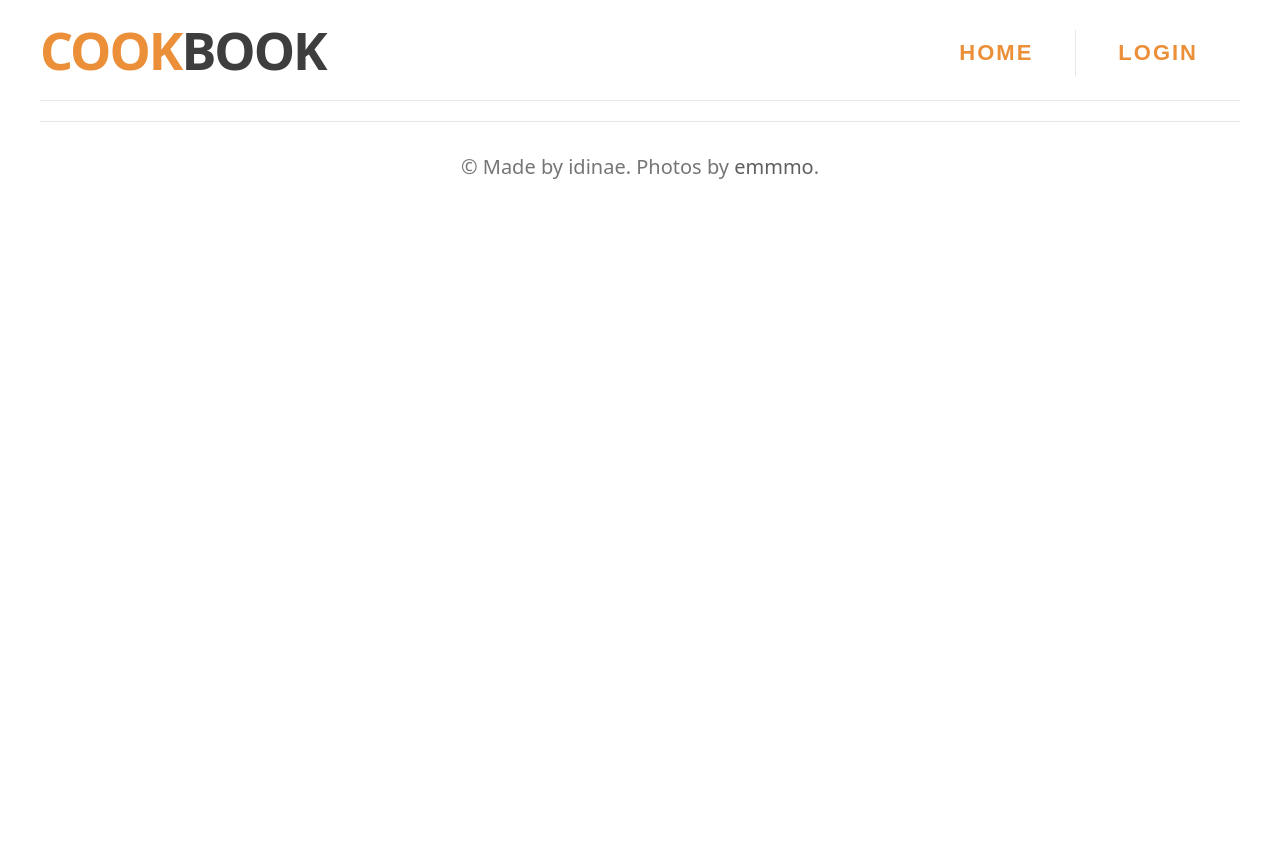
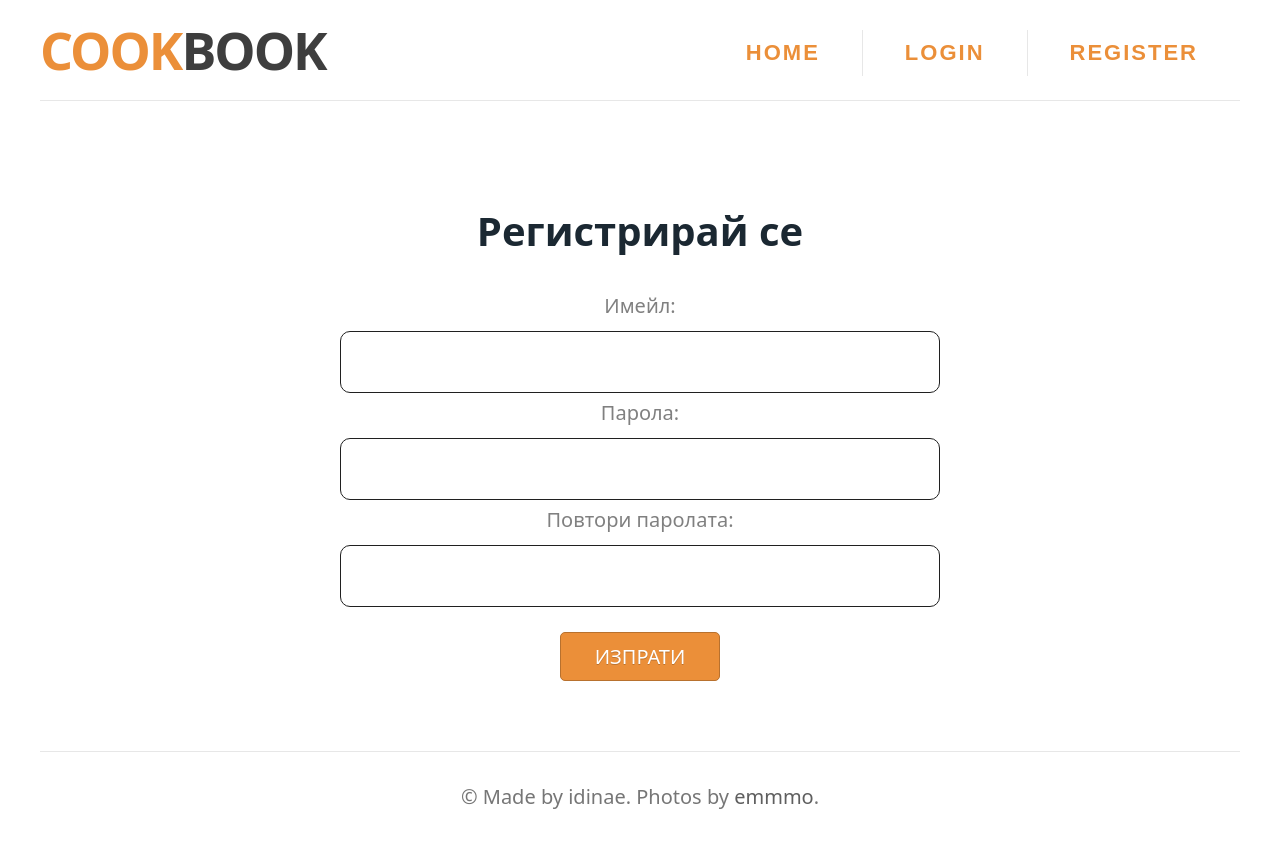
Before and after one commit to idinae/js-vue-app, a Vue app in the folder client/: page /register in a window 1280 px wide. Before the commit the page ends 800 px from the top, so only its background shows below. Built offline with nearby package versions, Linux system fonts and the light colour scheme.

Commit message:
register added

```diff
--- a/client/src/components/AppHeader.vue
+++ b/client/src/components/AppHeader.vue
@@ -51,6 +51,7 @@
             {isAuthenticated ? <li><Link to="/logout">Logout</Link></li> : ''} -->
             <li><router-link to="/">Home</router-link></li>
             <li><router-link to="/login">Login</router-link></li>
+            <li><router-link to="/register">Register</router-link></li>
 
 
             </ul>
--- a/client/src/router/router.js
+++ b/client/src/router/router.js
@@ -1,10 +1,12 @@
 import {createRouter, createWebHistory} from "vue-router";
 import Home from "../views/Home.vue";
-import Login from "../views/Login/Login.vue";
+import Login from "../views/Login.vue";
+import Register from "../views/Register.vue";
 
 const routes = [
     {path: '/', component: Home},
     {path: '/login', component: Login},
+    {path: '/register', component: Register},
 ]
 
 const router = createRouter({
--- /dev/null
+++ b/client/src/views/Register.vue
@@ -0,0 +1,109 @@
+<template>
+    <div class="articlewrapper">
+    <h1>Регистрирай се</h1>
+        <form onSubmit="">
+            <label htmlFor="username">Имейл:</label>
+            <input type="text" name={username} id="username" onChange="" />
+            <label htmlFor="password">Парола:</label>
+            <input type="password" name={password} id="password" onChange="" />
+            <label htmlFor="repeatPassword">Повтори паролата:</label>
+            <input type="password" name={repeatPassword} id="repeatPassword" onChange="" />
+            <button type="submit" value="Register" class="buttonstyle">Изпрати</button>
+        </form>
+    </div>
+</template>
+
+<script>
+    export default {
+
+    }
+</script>
+
+<style scoped>
+.container {
+	width: 1200px;
+	margin: 0px auto;
+}
+
+.articlewrapper {
+    max-width: 600px;
+    margin: 0px auto;
+    text-align: center;
+  }
+
+.articlewrapper h1 {
+    padding: 100px 0 30px;
+}
+
+
+/*Form style*/
+form {
+    display: flex;
+    flex-flow: column;
+    align-items: center;
+    width: 100%;
+    margin: 0 auto;
+    text-align: center;
+    color: #808080;
+    font-weight: bold;
+  }
+
+  input[type="text"],
+  input[type="password"],
+  input[type="number"],
+  textarea {
+    padding: 8px;
+    margin: 5px;
+    border-radius: 10px;
+    outline: none;
+    border: 1px solid rgb(32, 32, 32);
+  }
+
+/* Button */
+.buttonstyle {
+    display: inline-block;
+    width: 160px;
+	margin-top: 20px;
+	margin-bottom: 50px;
+	padding: 10px 20px;
+	background: rgb(235, 143, 57);
+	border-radius: 5px;
+	box-shadow: 0px 0px 0px 5px rgba(255, 255, 255, 0.1);
+	border: 1px solid rgb(184, 113, 46);
+	line-height: normal;
+	text-align: center;
+	text-decoration: none;
+	text-transform: uppercase;
+	text-shadow: 0px 1px 0px rgba(0, 0, 0, .2);
+	font-size: 1em;
+	font-weight: 400;
+    color: #FFF !important;
+    cursor: pointer;
+}
+
+.buttonstyle a {
+	text-decoration: none;
+	color: #FFF !important;
+}
+
+a:hover {
+    background-color: rgb(184, 113, 46);
+    text-decoration: none;
+      cursor: pointer;
+  }
+
+  a:active {
+      background-color: rgb(184, 113, 46);
+      cursor: pointer;
+  }
+
+.validation {
+  color: red;
+  padding-bottom: 10px;
+  display: none;
+}
+
+.show {
+  display: block;
+}
+</style>
```
Also changed, not shown: client/src/views/Login.vue (renamed from client/src/views/Login/Login.vue).
